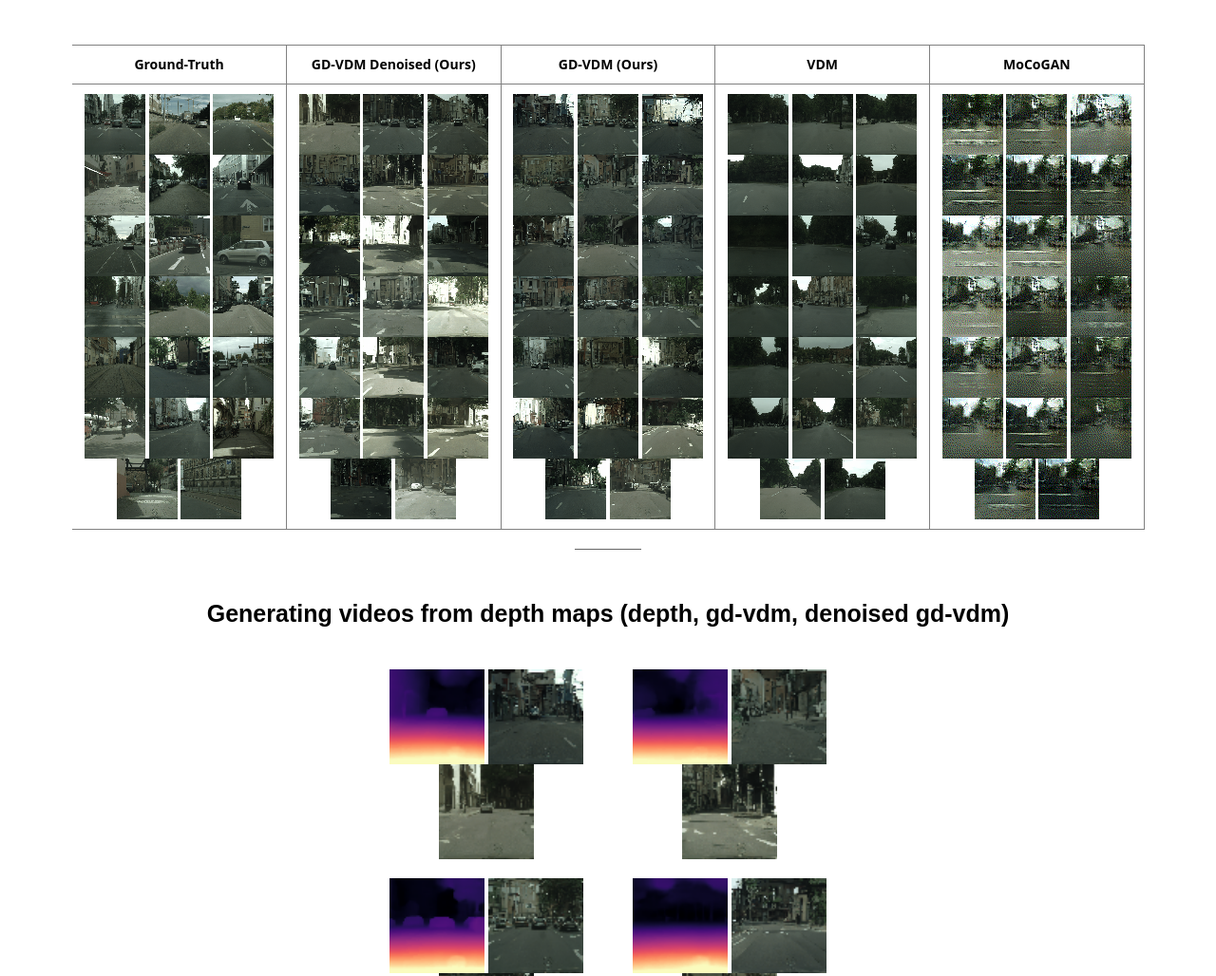
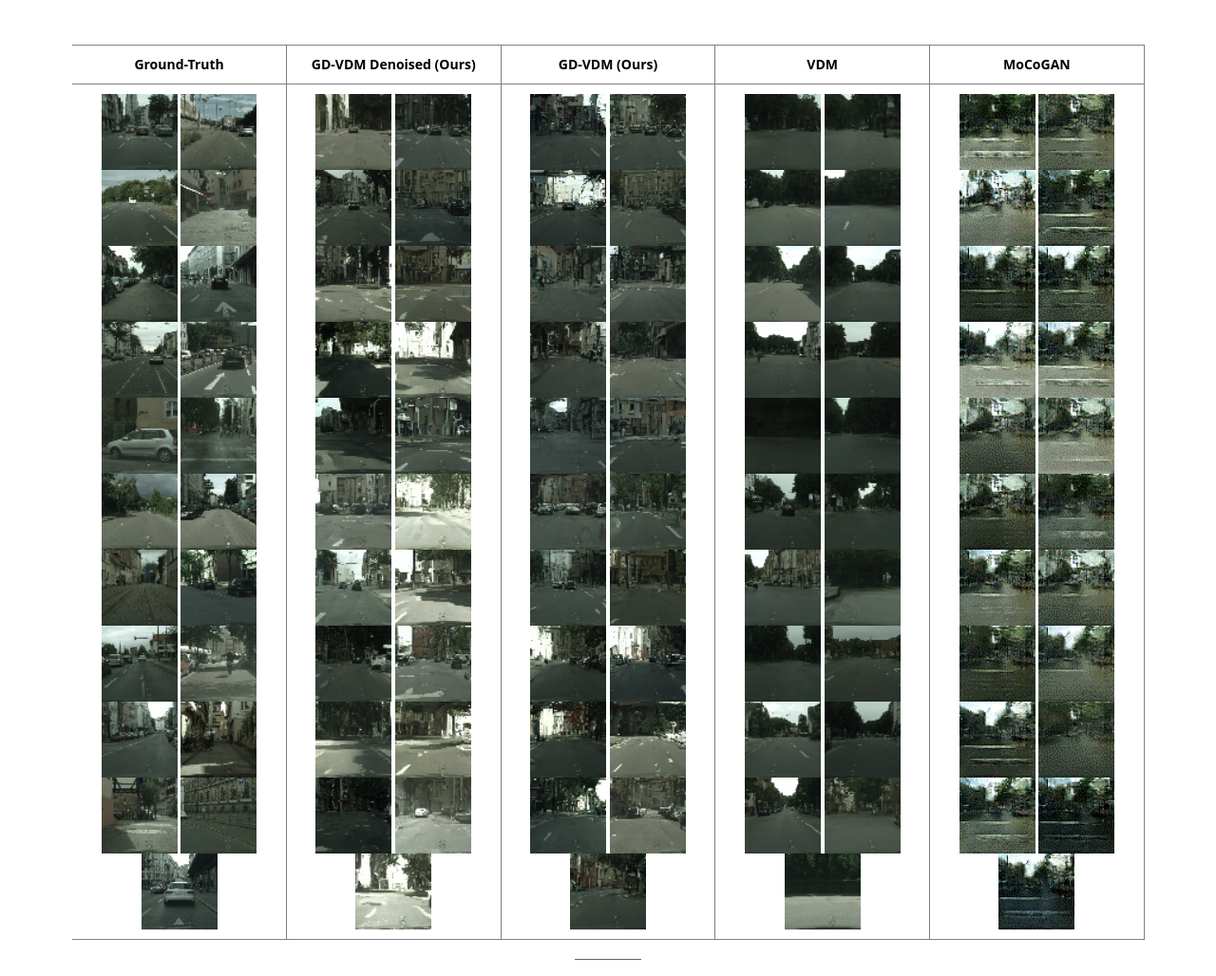
Before and after one commit to gdvdm/gdvdm.github.io, a plain HTML site: page index.html in a window 1280 px wide. Shown: the part 1371-2399 px from the top of the page at 95% size. Drawn offline with Linux system fonts and the light colour scheme; a web font is replaced by a local one.

Commit message:
add vids

```diff
--- a/index.html
+++ b/index.html
@@ -82,186 +82,131 @@
 
             <td style="width: 15%; text-align: center; padding: 10px; color:black">
 
-                <img src="data/ground_truth/true_5vid_num_3.gif">
-                <img src="data/ground_truth/true_9vid_num_3.gif">
-                <img src="data/ground_truth/true_14vid_num_0.gif">
-
-                <img src="data/ground_truth/true_14vid_num_2.gif">
-
-                <img src="data/ground_truth/true_21vid_num_4.gif">
-
-                <img src="data/ground_truth/true_24vid_num_6.gif">
-
-                <img src="data/ground_truth/true_26vid_num_0.gif">
-
-                <img src="data/ground_truth/true_28vid_num_2.gif">
-
-                <img src="data/ground_truth/true_28vid_num_3.gif">
-
-                <img src="data/ground_truth/true_32vid_num_1.gif">
-                <!-- lior  -->
-                <img src="data/ground_truth/true_40vid_num_3.gif">
-
-                <img src="data/ground_truth/true_42vid_num_0.gif">
-
-                <img src="data/ground_truth/true_57vid_num_7.gif">
-
-                <img src="data/ground_truth/true_74vid_num_2.gif">
-
-                <img src="data/ground_truth/true_75vid_num_5.gif">
-
-                <img src="data/ground_truth/true_103vid_num_0.gif">
-
-                <img src="data/ground_truth/true_104vid_num_5.gif">
-
-                <img src="data/ground_truth/true_122vid_num_1.gif">
-
-                <img src="data/ground_truth/true_130vid_num_3.gif">
-
-                <img src="data/ground_truth/true_136vid_num_3.gif">
+                <img src="data/ground_truth/true_5vid_num_3.gif" width="80">
+                <img src="data/ground_truth/true_9vid_num_3.gif" width="80">
+                <img src="data/ground_truth/true_14vid_num_0.gif" width="80">
+                <img src="data/ground_truth/true_14vid_num_2.gif" width="80">
+                <img src="data/ground_truth/true_21vid_num_4.gif" width="80">
+                <img src="data/ground_truth/true_24vid_num_6.gif" width="80">
+                <img src="data/ground_truth/true_26vid_num_0.gif" width="80">
+                <img src="data/ground_truth/true_28vid_num_2.gif" width="80">
+                <img src="data/ground_truth/true_28vid_num_3.gif" width="80">
+                <img src="data/ground_truth/true_32vid_num_1.gif" width="80">
+                <img src="data/ground_truth/true_40vid_num_3.gif" width="80">
+                <img src="data/ground_truth/true_42vid_num_0.gif" width="80">
+                <img src="data/ground_truth/true_57vid_num_7.gif" width="80">
+                <img src="data/ground_truth/true_74vid_num_2.gif" width="80">
+                <img src="data/ground_truth/true_75vid_num_5.gif" width="80">
+                <img src="data/ground_truth/true_103vid_num_0.gif" width="80">
+                <img src="data/ground_truth/true_104vid_num_5.gif" width="80">
+                <img src="data/ground_truth/true_122vid_num_1.gif" width="80">
+                <img src="data/ground_truth/true_130vid_num_3.gif" width="80">
+                <img src="data/ground_truth/true_136vid_num_3.gif" width="80">
+                <img src="data/ground_truth/true_136vid_num_6.gif" width="80">
 
             </td>
 
             <!-- gd_vdm_denoised -->
 
             <td style="width: 15%; text-align: center; padding: 10px; color:black">
-              <img src="data/gd_vdm_denoised/ours_denoised_fake_0_num_0.gif">
-
-              <img src="data/gd_vdm_denoised/ours_denoised_fake_0_num_1.gif">
-
-              <img src="data/gd_vdm_denoised/ours_denoised_fake_0_num_2.gif">
-
-              <img src="data/gd_vdm_denoised/ours_denoised_fake_0_num_5.gif">
-
-              <img src="data/gd_vdm_denoised/ours_denoised_fake_0_num_6.gif">
-
-              <img src="data/gd_vdm_denoised/ours_denoised_fake_0_num_8.gif">
-
-              <img src="data/gd_vdm_denoised/ours_denoised_fake_1_num_2.gif">
-
-              <img src="data/gd_vdm_denoised/ours_denoised_fake_1_num_3.gif">
-
-              <img src="data/gd_vdm_denoised/ours_denoised_fake_1_num_4.gif">
-
-              <img src="data/gd_vdm_denoised/ours_denoised_fake_1_num_7.gif">
-
-              <img src="data/gd_vdm_denoised/ours_denoised_fake_2_num_2.gif">
-
-              <img src="data/gd_vdm_denoised/ours_denoised_fake_2_num_8.gif">
-              <img src="data/gd_vdm_denoised/ours_denoised_fake_3_num_5.gif">
-              <img src="data/gd_vdm_denoised/ours_denoised_fake_3_num_7.gif">
-              <img src="data/gd_vdm_denoised/ours_denoised_fake_4_num_1.gif">
-              <img src="data/gd_vdm_denoised/ours_denoised_fake_7_num_2.gif">
-              <img src="data/gd_vdm_denoised/ours_denoised_fake_7_num_8.gif">
-              <img src="data/gd_vdm_denoised/ours_denoised_fake_10_num_3.gif">
-              <img src="data/gd_vdm_denoised/ours_denoised_fake_10_num_5.gif">
-              <img src="data/gd_vdm_denoised/ours_denoised_fake_11_num_0.gif">
+              <img src="data/gd_vdm_denoised/ours_denoised_fake_0_num_0.gif" width="80">
+              <img src="data/gd_vdm_denoised/ours_denoised_fake_0_num_1.gif" width="80">
+              <img src="data/gd_vdm_denoised/ours_denoised_fake_0_num_2.gif" width="80">
+              <img src="data/gd_vdm_denoised/ours_denoised_fake_0_num_5.gif" width="80">
+              <img src="data/gd_vdm_denoised/ours_denoised_fake_0_num_6.gif" width="80">
+              <img src="data/gd_vdm_denoised/ours_denoised_fake_0_num_8.gif" width="80">
+              <img src="data/gd_vdm_denoised/ours_denoised_fake_1_num_2.gif" width="80">
+              <img src="data/gd_vdm_denoised/ours_denoised_fake_1_num_3.gif" width="80">
+              <img src="data/gd_vdm_denoised/ours_denoised_fake_1_num_4.gif" width="80">
+              <img src="data/gd_vdm_denoised/ours_denoised_fake_1_num_7.gif" width="80">
+              <img src="data/gd_vdm_denoised/ours_denoised_fake_2_num_2.gif" width="80">
+              <img src="data/gd_vdm_denoised/ours_denoised_fake_2_num_8.gif" width="80">
+              <img src="data/gd_vdm_denoised/ours_denoised_fake_3_num_5.gif" width="80">
+              <img src="data/gd_vdm_denoised/ours_denoised_fake_3_num_7.gif" width="80">
+              <img src="data/gd_vdm_denoised/ours_denoised_fake_4_num_1.gif" width="80">
+              <img src="data/gd_vdm_denoised/ours_denoised_fake_7_num_2.gif" width="80">
+              <img src="data/gd_vdm_denoised/ours_denoised_fake_7_num_8.gif" width="80">
+              <img src="data/gd_vdm_denoised/ours_denoised_fake_10_num_3.gif" width="80">
+              <img src="data/gd_vdm_denoised/ours_denoised_fake_10_num_5.gif" width="80">
+              <img src="data/gd_vdm_denoised/ours_denoised_fake_11_num_0.gif" width="80">
+              <img src="data/gd_vdm_denoised/ours_denoised_fake_11_num_8.gif" width="80">
             </td>
 
             <td style="width: 15%; text-align: center; padding: 10px; color:black">
 
-              <img src="data/gd_vdm/ours_fake_0_num_0.gif">
-
-              <img src="data/gd_vdm/ours_fake_0_num_1.gif">
-
-              <img src="data/gd_vdm/ours_fake_0_num_2.gif">
-
-              <img src="data/gd_vdm/ours_fake_0_num_5.gif">
-
-              <img src="data/gd_vdm/ours_fake_0_num_6.gif">
-
-              <img src="data/gd_vdm/ours_fake_0_num_8.gif">
-
-              <img src="data/gd_vdm/ours_fake_1_num_2.gif">
-
-              <img src="data/gd_vdm/ours_fake_1_num_3.gif">
-
-              <img src="data/gd_vdm/ours_fake_1_num_4.gif">
-
-              <img src="data/gd_vdm/ours_fake_1_num_7.gif">
-
-              <img src="data/gd_vdm/ours_fake_2_num_2.gif">
-
-              <img src="data/gd_vdm/ours_fake_2_num_8.gif">
-
-              <!-- ljk -->
-
-              <img src="data/gd_vdm/ours_fake_3_num_5.gif">
-
-              <img src="data/gd_vdm/ours_fake_3_num_7.gif">
-
-              <img src="data/gd_vdm/ours_fake_4_num_1.gif">
-
-              <img src="data/gd_vdm/ours_fake_7_num_2.gif">
-
-              <img src="data/gd_vdm/ours_fake_7_num_8.gif">
-
-              <img src="data/gd_vdm/ours_fake_10_num_3.gif">
-
-              <img src="data/gd_vdm/ours_fake_10_num_5.gif">
-
-              <img src="data/gd_vdm/ours_fake_11_num_0.gif">
+              <img src="data/gd_vdm/ours_fake_0_num_0.gif" width="80">
+              <img src="data/gd_vdm/ours_fake_0_num_1.gif" width="80">
+              <img src="data/gd_vdm/ours_fake_0_num_2.gif" width="80">
+              <img src="data/gd_vdm/ours_fake_0_num_5.gif" width="80">
+              <img src="data/gd_vdm/ours_fake_0_num_6.gif" width="80">
+              <img src="data/gd_vdm/ours_fake_0_num_8.gif" width="80">
+              <img src="data/gd_vdm/ours_fake_1_num_2.gif" width="80">
+              <img src="data/gd_vdm/ours_fake_1_num_3.gif" width="80">
+              <img src="data/gd_vdm/ours_fake_1_num_4.gif" width="80">
+              <img src="data/gd_vdm/ours_fake_1_num_7.gif" width="80">
+              <img src="data/gd_vdm/ours_fake_2_num_2.gif" width="80">
+              <img src="data/gd_vdm/ours_fake_2_num_8.gif" width="80">
+              <img src="data/gd_vdm/ours_fake_3_num_5.gif" width="80">
+              <img src="data/gd_vdm/ours_fake_3_num_7.gif" width="80">
+              <img src="data/gd_vdm/ours_fake_4_num_1.gif" width="80">
+              <img src="data/gd_vdm/ours_fake_7_num_2.gif" width="80">
+              <img src="data/gd_vdm/ours_fake_7_num_8.gif" width="80">
+              <img src="data/gd_vdm/ours_fake_10_num_3.gif" width="80">
+              <img src="data/gd_vdm/ours_fake_10_num_5.gif" width="80">
+              <img src="data/gd_vdm/ours_fake_11_num_0.gif" width="80">
+              <img src="data/gd_vdm/ours_fake_11_num_8.gif" width="80">
 
             </td>
 
             <!-- VDM -->
             <td style="width: 15%; text-align: center; padding: 10px; color:black">
-
-              <img src="data/vdm/model-21_fake_1vid_num_4.gif">
-              <img src="data/vdm/model-21_fake_4vid_num_3.gif">
-              <img src="data/vdm/model-21_fake_4vid_num_6.gif">
-              <img src="data/vdm/model-21_fake_10vid_num_2.gif">
-              <!-- <img src="data/vdm/model-21_fake_25vid_num_2.gif"> -->
-              <!-- <img src="data/vdm/model-21_fake_20vid_num_3.gif"> -->
-
-            <img src="data/vdm/model-21_fake_26vid_num_0.gif">
-            <img src="data/vdm/model-21_fake_35vid_num_6.gif">
-            <img src="data/vdm/model-21_fake_41vid_num_3.gif">
-            <!-- <img src="data/vdm/model-21_fake_31vid_num_4.gif"> -->
-
-            <img src="data/vdm/model-21_fake_47vid_num_5.gif">
-            <img src="data/vdm/model-21_fake_48vid_num_3.gif">
-            <img src="data/vdm/model-21_fake_53vid_num_3.gif">
-
-            <img src="data/vdm/model-21_fake_106vid_num_3.gif">
-            <img src="data/vdm/model-21_fake_107vid_num_0.gif">
-            <img src="data/vdm/model-21_fake_128vid_num_1.gif">
-            <img src="data/vdm/model-21_fake_156vid_num_1.gif">
-
-            <img src="data/vdm/model-21_fake_161vid_num_6.gif">
-            <img src="data/vdm/model-21_fake_171vid_num_0.gif">
-
-            <img src="data/vdm/model-21_fake_173vid_num_2.gif">
-            <img src="data/vdm/model-21_fake_176vid_num_5.gif">
-
-            <img src="data/vdm/model-21_fake_20vid_num_3.gif">
-            <img src="data/vdm/model-21_fake_25vid_num_2.gif">
-
+            <img src="data/vdm/model-21_fake_1vid_num_4.gif" width="80">
+            <img src="data/vdm/model-21_fake_4vid_num_3.gif" width="80">
+            <img src="data/vdm/model-21_fake_4vid_num_6.gif" width="80">
+            <img src="data/vdm/model-21_fake_10vid_num_2.gif" width="80">
+            <img src="data/vdm/model-21_fake_20vid_num_3.gif" width="80">
+            <img src="data/vdm/model-21_fake_25vid_num_2.gif" width="80">
+            <img src="data/vdm/model-21_fake_26vid_num_0.gif" width="80">
+            <img src="data/vdm/model-21_fake_35vid_num_6.gif" width="80">
+            <img src="data/vdm/model-21_fake_41vid_num_3.gif" width="80">
+            <img src="data/vdm/model-21_fake_47vid_num_5.gif" width="80">
+            <img src="data/vdm/model-21_fake_48vid_num_3.gif" width="80">
+            <img src="data/vdm/model-21_fake_53vid_num_3.gif" width="80">
+            <img src="data/vdm/model-21_fake_106vid_num_3.gif" width="80">
+            <img src="data/vdm/model-21_fake_107vid_num_0.gif" width="80">
+            <img src="data/vdm/model-21_fake_128vid_num_1.gif" width="80">
+            <img src="data/vdm/model-21_fake_156vid_num_1.gif" width="80">
+            <img src="data/vdm/model-21_fake_161vid_num_6.gif" width="80">
+            <img src="data/vdm/model-21_fake_171vid_num_0.gif" width="80">
+            <img src="data/vdm/model-21_fake_173vid_num_2.gif" width="80">
+            <img src="data/vdm/model-21_fake_176vid_num_5.gif" width="80">
+            <img src="data/vdm/model-21_fake_186vid_num_6.gif" width="80">
           </td>
 
             <!-- mocogan -->
             <td style="width: 15%; text-align: center; padding: 10px; color:black">
 
-                <img src="data/mocogan/generator_33000_vid_68.gif">
-                <img src="data/mocogan/generator_33000_vid_93.gif">
-                <img src="data/mocogan/generator_33000_vid_132.gif">
-                <img src="data/mocogan/generator_33000_vid_143.gif">
-                <img src="data/mocogan/generator_33000_vid_150.gif">
-                <img src="data/mocogan/generator_33000_vid_253.gif">
-                <img src="data/mocogan/generator_33000_vid_284.gif">
-                <img src="data/mocogan/generator_33000_vid_295.gif">
-                <img src="data/mocogan/generator_33000_vid_334.gif">
-                <img src="data/mocogan/generator_33000_vid_339.gif">
-                <img src="data/mocogan/generator_33000_vid_341.gif">
-                <img src="data/mocogan/generator_33000_vid_385.gif">
-                <img src="data/mocogan/generator_33000_vid_415.gif">
-                <img src="data/mocogan/generator_33000_vid_444.gif">
-                <img src="data/mocogan/generator_33000_vid_470.gif">
-                <img src="data/mocogan/generator_33000_vid_475.gif">
-                <img src="data/mocogan/generator_33000_vid_496.gif">
-                <img src="data/mocogan/generator_33000_vid_584.gif">
-                <img src="data/mocogan/generator_33000_vid_612.gif">
-                <img src="data/mocogan/generator_33000_vid_635.gif">
+                <img src="data/mocogan/generator_33000_vid_68.gif" width="80">
+                <img src="data/mocogan/generator_33000_vid_93.gif" width="80">
+                <img src="data/mocogan/generator_33000_vid_132.gif" width="80">
+                <img src="data/mocogan/generator_33000_vid_143.gif" width="80">
+                <img src="data/mocogan/generator_33000_vid_150.gif" width="80">
+                <img src="data/mocogan/generator_33000_vid_253.gif" width="80">
+                <img src="data/mocogan/generator_33000_vid_284.gif" width="80">
+                <img src="data/mocogan/generator_33000_vid_295.gif" width="80">
+                <img src="data/mocogan/generator_33000_vid_334.gif" width="80">
+                <img src="data/mocogan/generator_33000_vid_339.gif" width="80">
+                <img src="data/mocogan/generator_33000_vid_341.gif" width="80">
+                <img src="data/mocogan/generator_33000_vid_385.gif" width="80">
+                <img src="data/mocogan/generator_33000_vid_415.gif" width="80">
+                <img src="data/mocogan/generator_33000_vid_444.gif" width="80">
+                <img src="data/mocogan/generator_33000_vid_470.gif" width="80">
+                <img src="data/mocogan/generator_33000_vid_475.gif" width="80">
+                <img src="data/mocogan/generator_33000_vid_496.gif" width="80">
+                <img src="data/mocogan/generator_33000_vid_584.gif" width="80">
+                <img src="data/mocogan/generator_33000_vid_612.gif" width="80">
+                <img src="data/mocogan/generator_33000_vid_635.gif" width="80">
+                <img src="data/mocogan/generator_33000_vid_678.gif" width="80">
           </td>
 
 
```
